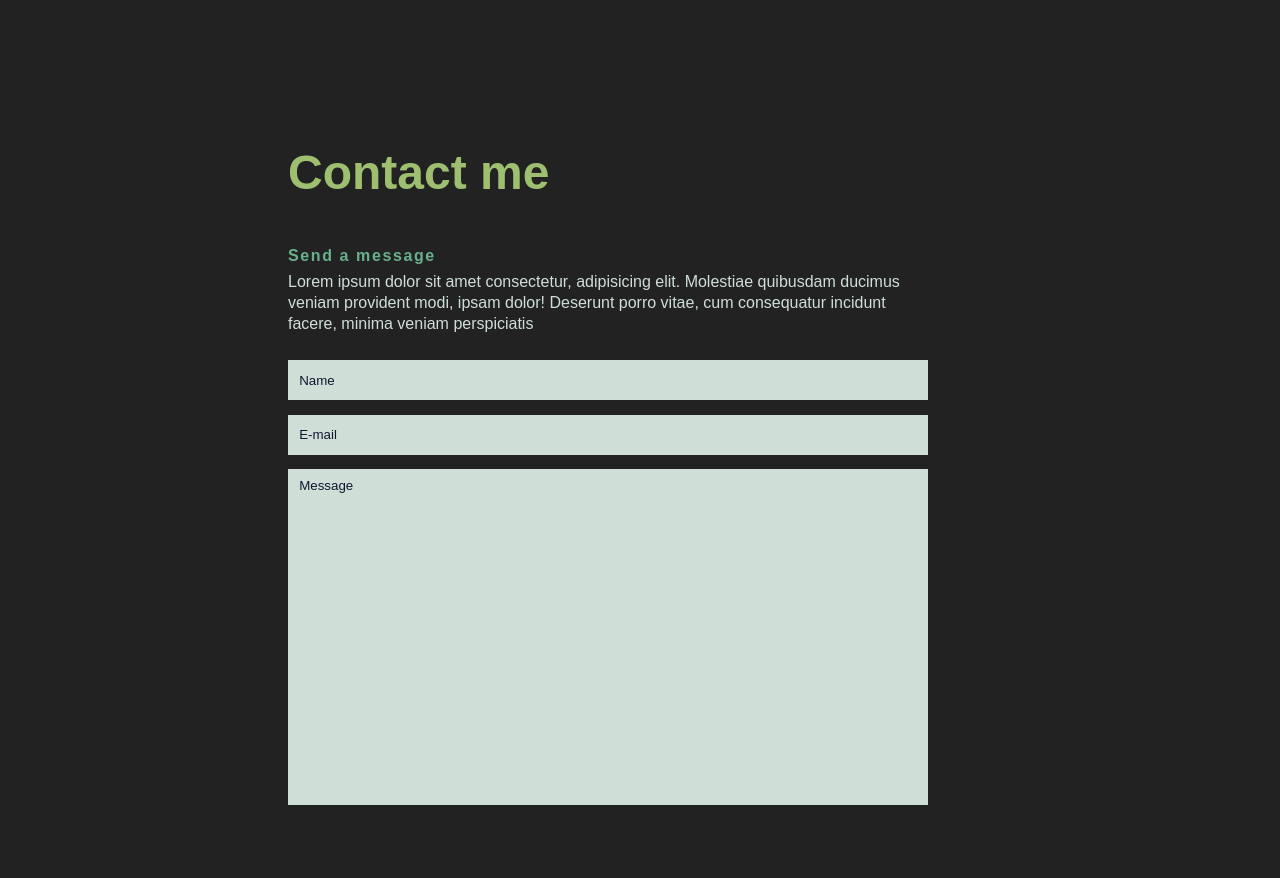
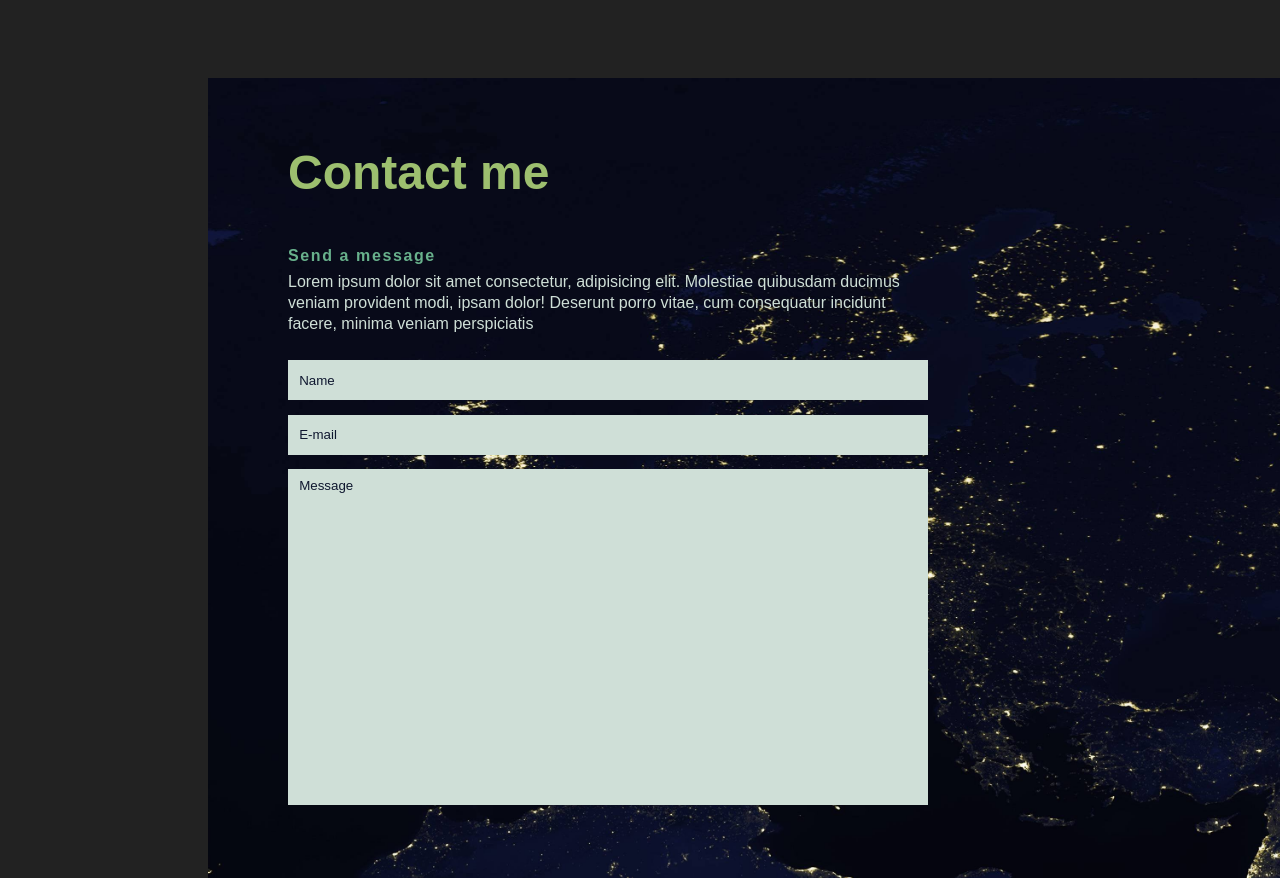
Before and after one commit to FalkElin/CV-laboration-2, a plain HTML site: page index.html in a window 1280 px wide. Shown: the part 2541-3419 px from the top of the page. Drawn offline with Linux system fonts and the light colour scheme; the site is published under a folder, as on GitHub Pages, so addresses that start at the root find nothing; a web font is replaced by a local one.

Commit message:
new path to background

```diff
--- a/index.css
+++ b/index.css
@@ -327,7 +327,7 @@ h2:hover {
 .contact-page {
   width: 100%;
   min-height: 100vh;
-  background-image: url(/images/mapsssson.jpeg);
+  background-image: url(./images/mapsssson.jpeg);
   background-position: center;
   background-size: cover;
 }
```
